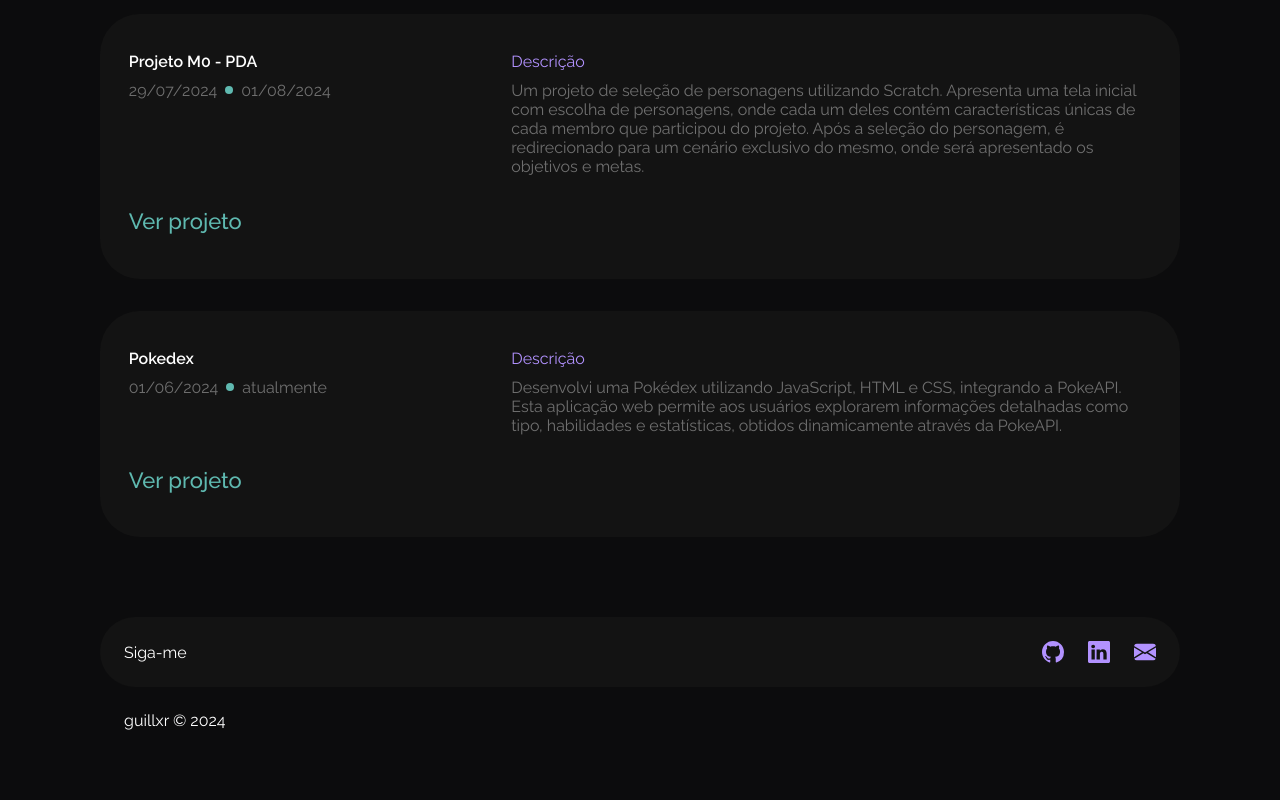
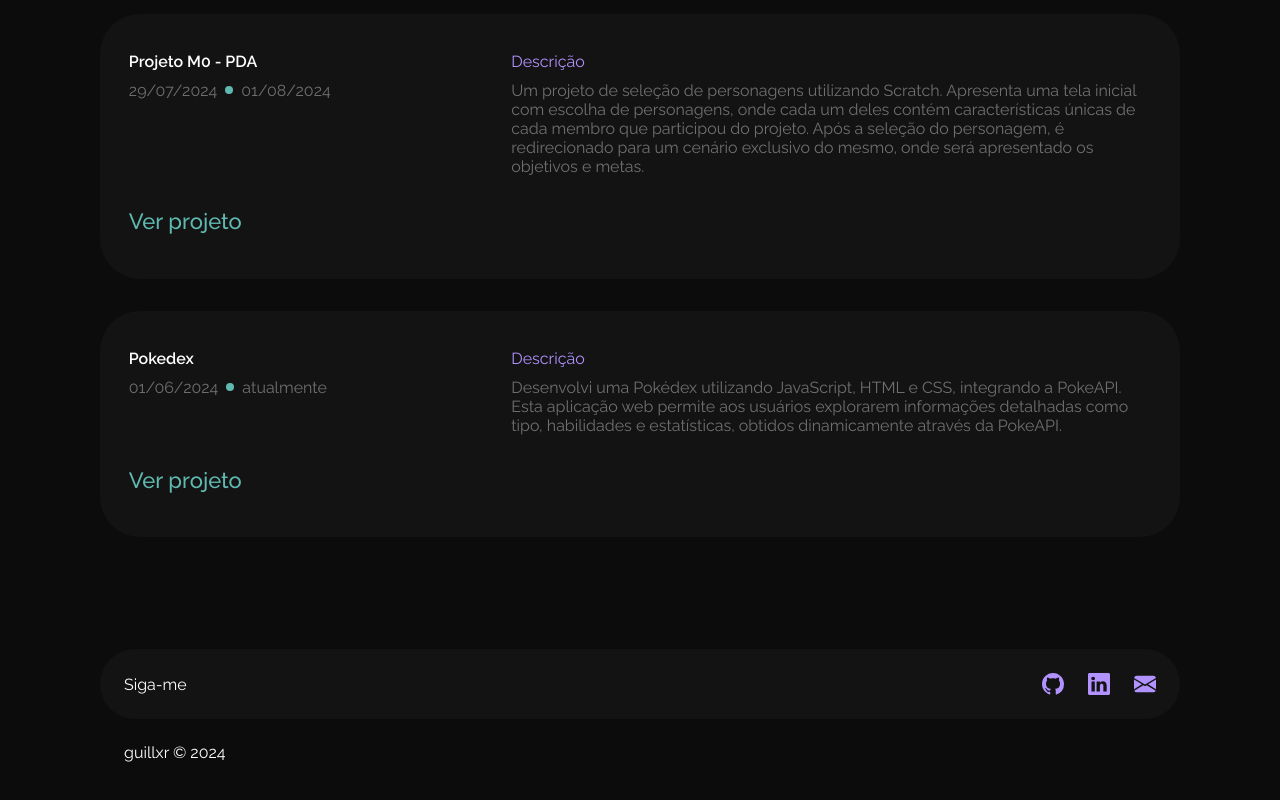
Before and after one commit to guillxr/guillxr.github.io, a plain HTML site: page index.html in a window 1280 px wide. Shown: the part 724-1524 px from the top of the page. Drawn offline with nearby package versions, Linux system fonts and the light colour scheme.

Commit message:
update margin footer: mobile and desktop.

```diff
--- a/css/style.css
+++ b/css/style.css
@@ -203,7 +203,7 @@ header {
 /* footer */
 
 footer {
-    margin: 5rem 0 7rem;
+    margin-bottom: 5rem;
 }
 
 .follow {
@@ -312,6 +312,12 @@ footer {
     #projects .cardProjects .content .description .title {
         margin: .6rem 0;
     }
+
+    /* footer */
+
+    footer {
+        margin: 7rem 0 5rem;
+    }
 }
 
 @media screen and (min-width: 1400px) {
```
